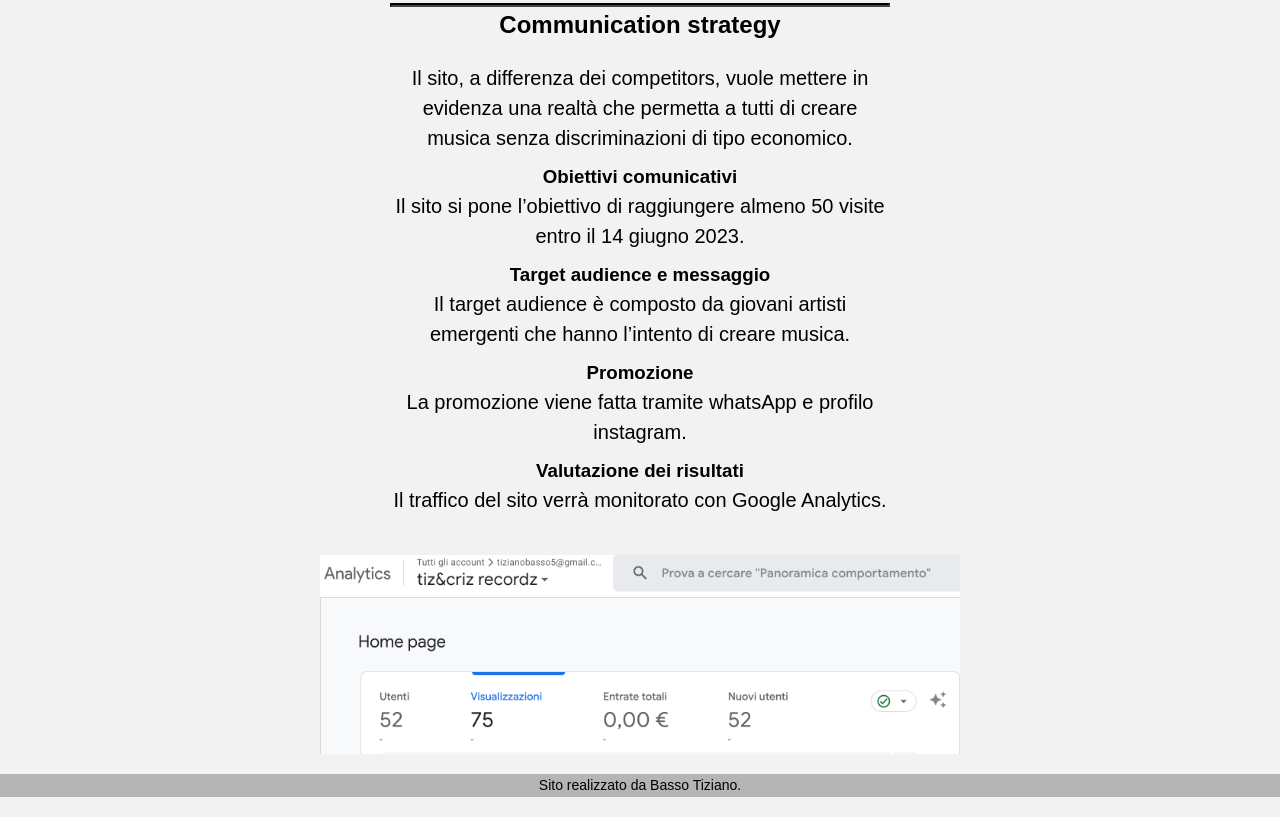
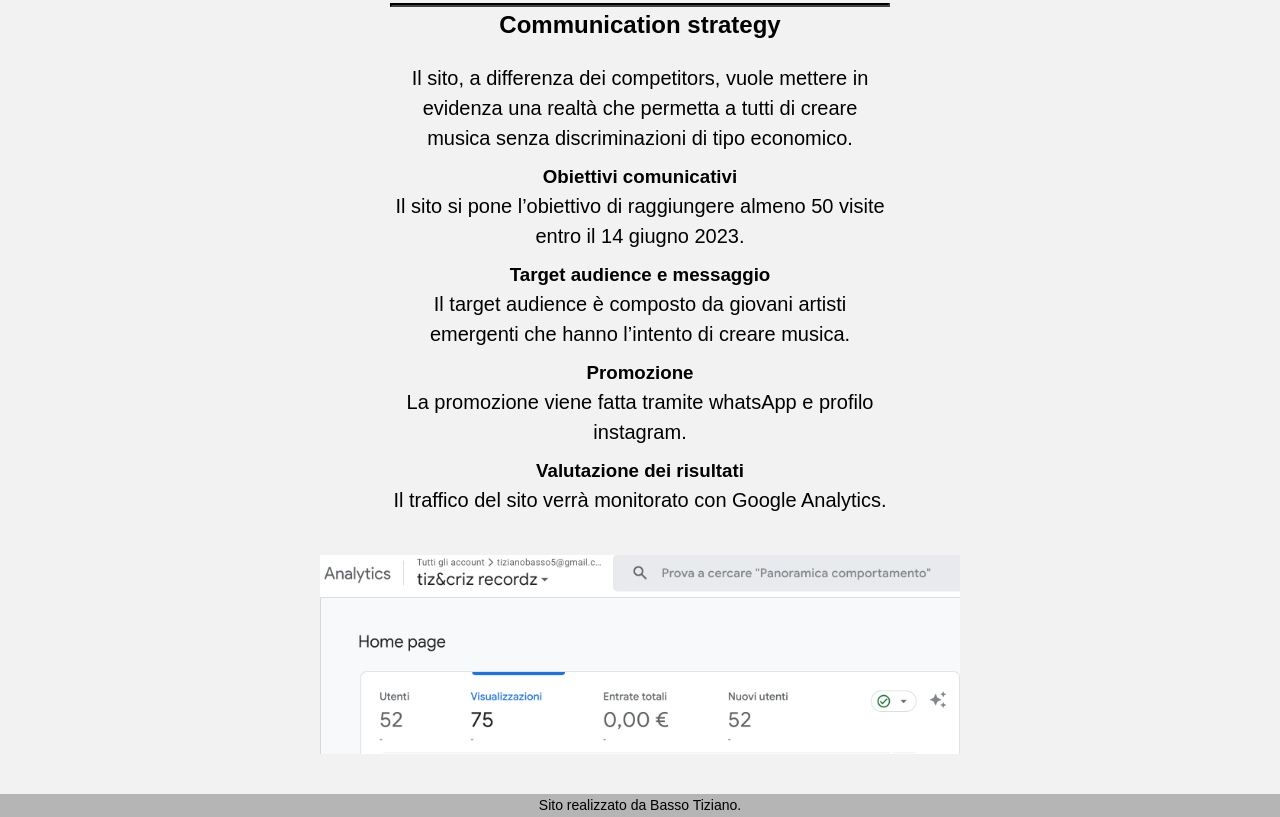
Before and after one commit to tizianobasso/sito-informatica-umanistica, a plain HTML site: page documentazione.html in a window 1280 px wide. Shown: the part 2061-2878 px from the top of the page. Drawn offline with Linux system fonts and the light colour scheme.

Commit message:
Update documentazione.html

```diff
--- a/documentazione.html
+++ b/documentazione.html
@@ -62,7 +62,7 @@
     <p>Il traffico del sito verrà monitorato con Google Analytics.</p>
   </div>
   <div class="lay-image">
-  <img src="imgs/analyt.png" style="width: 50%; height: auto; padding-bottom: 20px;">
+  <img src="imgs/analyt.png" style="width: 50%; height: auto; padding-bottom: 40px;">
        </div>
   <footer>
     <p>Sito realizzato da Basso Tiziano.</p>
```
